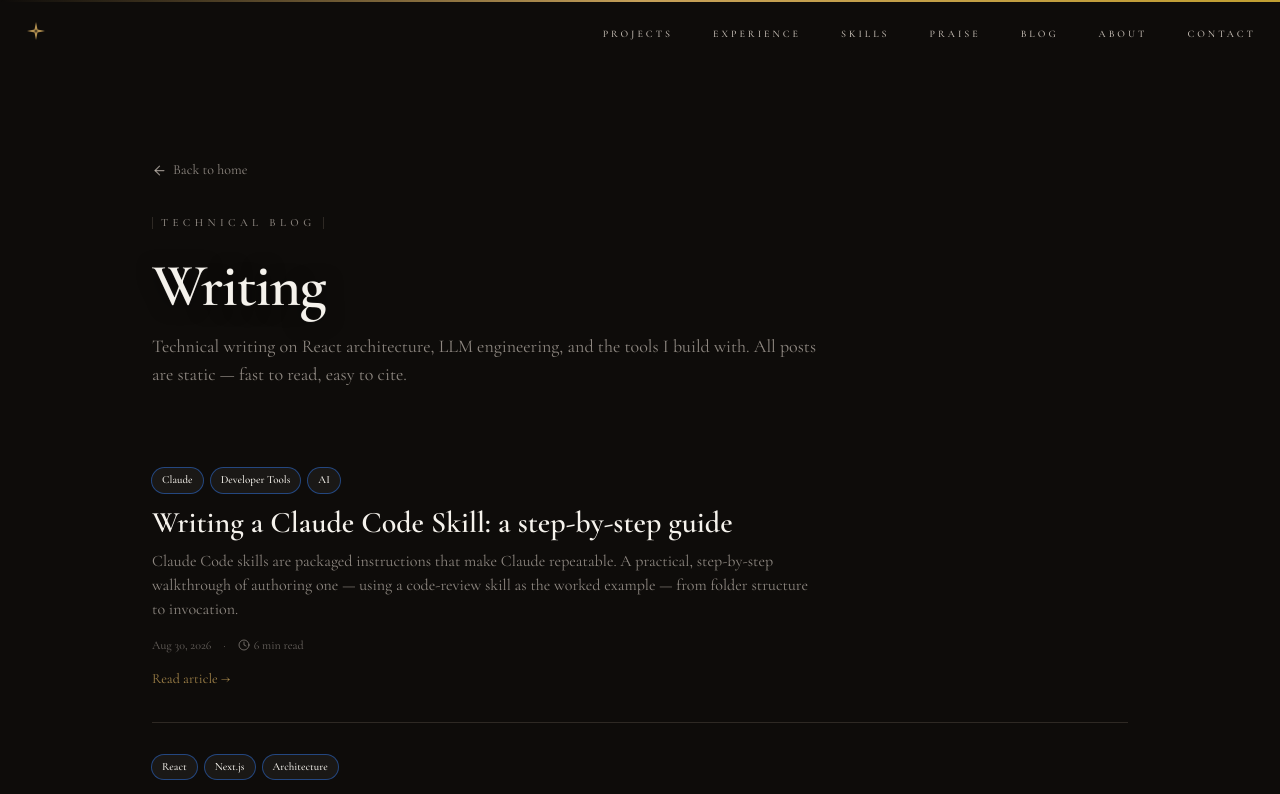
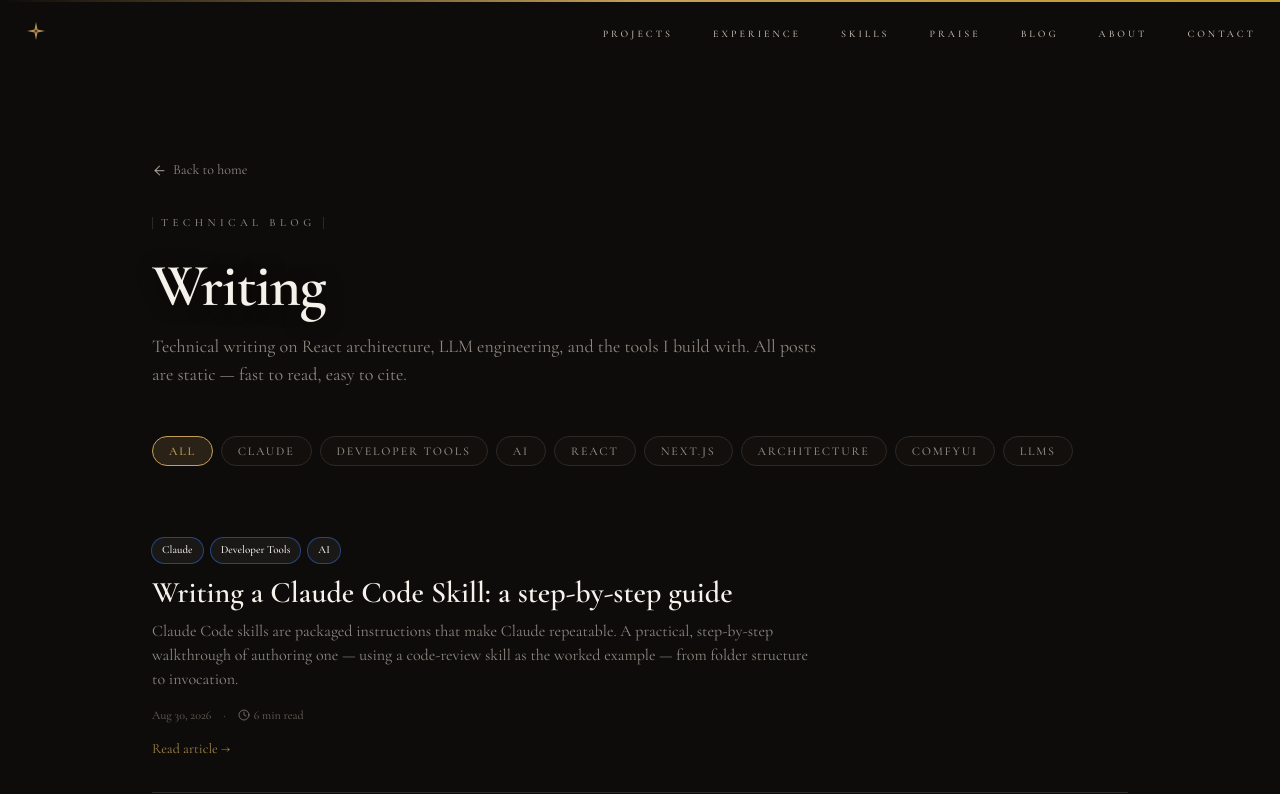
Before and after one commit to whitesilence98/bluefintuna, a Next.js app: page /blog in a window 1280 px wide. Shown: the top 794 px of the page. Built offline with nearby package versions, Linux system fonts and the light colour scheme.

Commit message:
Update: Blog Filter

```diff
--- a/app/blog/page.js
+++ b/app/blog/page.js
@@ -1,6 +1,7 @@
 import Link from 'next/link';
-import { ArrowLeft, Clock } from 'lucide-react';
-import { getAllPosts, formatDate, tagClass } from '@/lib/posts';
+import { ArrowLeft } from 'lucide-react';
+import { getAllPosts } from '@/lib/posts';
+import BlogFilters from '@/components/BlogFilters';
 
 export const metadata = {
   title: 'Blog',
@@ -50,50 +51,9 @@ export default function BlogIndex() {
         </p>
       </header>
 
-      <ul className="divide-y divide-rule">
-        {posts.map((post) => (
-          <li key={post.slug} className="py-8">
-            <article className="group">
-              <div className="flex flex-wrap items-center gap-2">
-                {post.tags.map((t) => (
-                  <span
-                    key={t}
-                    className={`rounded-full px-2.5 py-1 text-[11px] font-medium ring-1 ${tagClass(t)}`}
-                  >
-                    {t}
-                  </span>
-                ))}
-              </div>
-
-              <h2 className="mt-3 font-serif text-2xl font-semibold sm:text-3xl">
-                <Link
-                  href={`/blog/${post.slug}`}
-                  className="text-ink transition-colors hover:text-champagne"
-                >
-                  {post.title}
-                </Link>
-              </h2>
-
-              <p className="mt-2 max-w-2xl text-sand/70">{post.excerpt}</p>
-
-              <div className="mt-4 flex items-center gap-3 text-xs text-sand/50">
-                <time dateTime={post.date}>{formatDate(post.date)}</time>
-                <span aria-hidden>·</span>
-                <span className="inline-flex items-center gap-1">
-                  <Clock size={12} /> {post.readTime} min read
-                </span>
-              </div>
-
-              <Link
-                href={`/blog/${post.slug}`}
-                className="mt-4 inline-flex items-center gap-1 text-sm text-champagne/80 transition-transform group-hover:translate-x-1"
-              >
-                Read article →
-              </Link>
-            </article>
-          </li>
-        ))}
-      </ul>
+      {/* Client-side tag filter — posts are fetched server-side here, the
+          filter state + animated list live in the BlogFilters client component. */}
+      <BlogFilters posts={posts} />
     </div>
   );
 }
--- a/app/layout.js
+++ b/app/layout.js
@@ -40,10 +40,18 @@ export const metadata = {
     'React',
     'Next.js',
     'Electron',
+    'React Native',
     'Microfrontends',
+    'NestJS',
+    'GraphQL',
     'Microservices',
+    'PostgreSQL',
+    'AWS',
+    'Docker',
+    'CI/CD',
     'Ollama',
-    'AI workflows',
+    'Claude',
+    'AI-assisted debugging',
     'portfolio',
   ],
   authors: [{ name: 'Tuan Nguyen', url: siteUrl }],
--- /dev/null
+++ b/components/BlogFilters.jsx
@@ -0,0 +1,114 @@
+'use client';
+
+import { useMemo, useState } from 'react';
+import Link from 'next/link';
+import { motion, AnimatePresence } from 'framer-motion';
+import { Clock } from 'lucide-react';
+import { formatDate, tagClass } from '@/lib/blog-helpers';
+
+/**
+ * BlogFilters
+ * ----------
+ * Client-side tag filter for the blog index. Receives the full post list
+ * (fetched server-side in page.js) and renders the interactive filter row +
+ * the animated post list. Mirrors the Projects section's filter aesthetic:
+ * pill tags, AnimatePresence re-layout on change.
+ */
+export default function BlogFilters({ posts }) {
+  const allTags = useMemo(
+    () => ['All', ...Array.from(new Set(posts.flatMap((p) => p.tags)))],
+    [posts]
+  );
+  const [active, setActive] = useState('All');
+
+  const filtered = useMemo(
+    () => (active === 'All' ? posts : posts.filter((p) => p.tags.includes(active))),
+    [active, posts]
+  );
+
+  return (
+    <>
+      {/* Tag filter row */}
+      <div className="mb-10 flex flex-wrap gap-2">
+        {allTags.map((t) => {
+          const on = active === t;
+          return (
+            <button
+              key={t}
+              onClick={() => setActive(t)}
+              className={`rounded-full border px-4 py-1.5 text-xs font-medium uppercase tracking-[0.15em] transition-colors ${
+                on
+                  ? 'border-champagne bg-champagne/15 text-champagne'
+                  : 'border-rule bg-espresso-900/60 text-sand/70 hover:border-champagne/40 hover:text-ink'
+              }`}
+            >
+              {t}
+            </button>
+          );
+        })}
+      </div>
+
+      {/* Post list with layout animation on filter change */}
+      <ul className="divide-y divide-rule">
+        <AnimatePresence mode="popLayout">
+          {filtered.map((post) => (
+            <motion.li
+              key={post.slug}
+              layout
+              initial={{ opacity: 0, y: 16 }}
+              animate={{ opacity: 1, y: 0 }}
+              exit={{ opacity: 0, y: 8, transition: { duration: 0.15 } }}
+              transition={{ duration: 0.4 }}
+              className="py-8"
+            >
+              <article className="group">
+                <div className="flex flex-wrap items-center gap-2">
+                  {post.tags.map((t) => (
+                    <span
+                      key={t}
+                      className={`rounded-full px-2.5 py-1 text-[11px] font-medium ring-1 ${tagClass(t)}`}
+                    >
+                      {t}
+                    </span>
+                  ))}
+                </div>
+
+                <h2 className="mt-3 font-serif text-2xl font-semibold sm:text-3xl">
+                  <Link
+                    href={`/blog/${post.slug}`}
+                    className="text-ink transition-colors hover:text-champagne"
+                  >
+                    {post.title}
+                  </Link>
+                </h2>
+
+                <p className="mt-2 max-w-2xl text-sand/70">{post.excerpt}</p>
+
+                <div className="mt-4 flex items-center gap-3 text-xs text-sand/50">
+                  <time dateTime={post.date}>{formatDate(post.date)}</time>
+                  <span aria-hidden>·</span>
+                  <span className="inline-flex items-center gap-1">
+                    <Clock size={12} /> {post.readTime} min read
+                  </span>
+                </div>
+
+                <Link
+                  href={`/blog/${post.slug}`}
+                  className="mt-4 inline-flex items-center gap-1 text-sm text-champagne/80 transition-transform group-hover:translate-x-1"
+                >
+                  Read article →
+                </Link>
+              </article>
+            </motion.li>
+          ))}
+        </AnimatePresence>
+      </ul>
+
+      {filtered.length === 0 && (
+        <p className="py-12 text-center text-sm text-sand/50">
+          No posts under this tag yet.
+        </p>
+      )}
+    </>
+  );
+}
```
